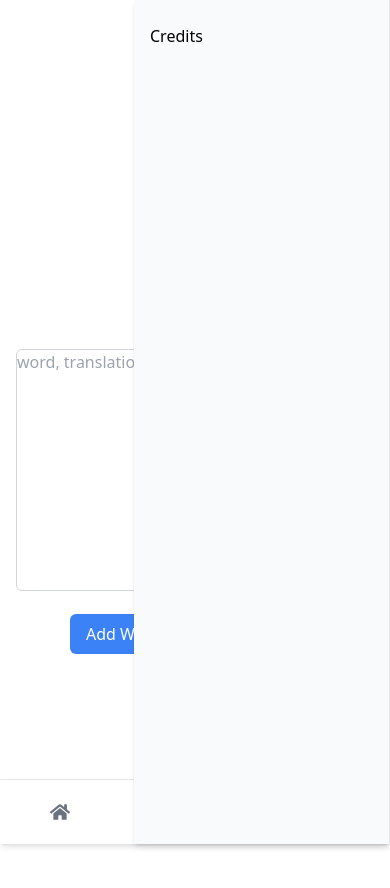
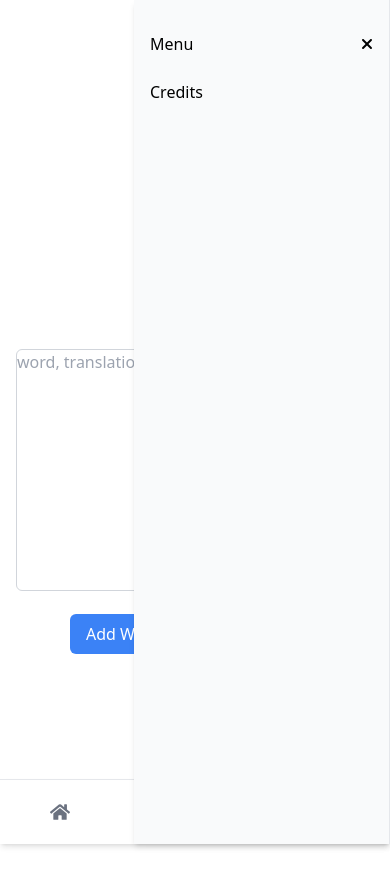
Before and after one commit to sachinkmohan/em-vocab-trainer, a React (Vite) app: page /home in a window 390 px wide. Both pictures are taken after a click on the icon 359 px from the left and 40 px from the top of the page. Shown: the top 888 px of the page. Built offline with nearby package versions, Linux system fonts and the light colour scheme; no server answers.

Commit message:
EMV-122 - add close icon to mobile menu in NavBar component

```diff
--- a/src/components/NavBar.tsx
+++ b/src/components/NavBar.tsx
@@ -5,6 +5,7 @@ import {
   faSignOutAlt,
   faUserPen,
   faBars,
+  faTimes,
 } from "@fortawesome/free-solid-svg-icons";
 import { useUserData } from "./helpers/UserDataContext";
 import { useEditMode } from "./helpers/EditModeContext";
@@ -68,6 +69,14 @@ const NavBar = () => {
       </div>
       {isMenuOpen && (
         <div className="fixed top-0 right-0 h-full w-64 p-4 bg-gray-50 shadow-md border-r border-gray-200 z-50">
+          <div className="flex justify-between items-center my-4">
+            <h2>Menu</h2>
+            <FontAwesomeIcon
+              className="cursor-pointer"
+              icon={faTimes}
+              onClick={toggleMenu}
+            />
+          </div>
           <NavLink to="/credits" className="block py-2">
             Credits
           </NavLink>
```
